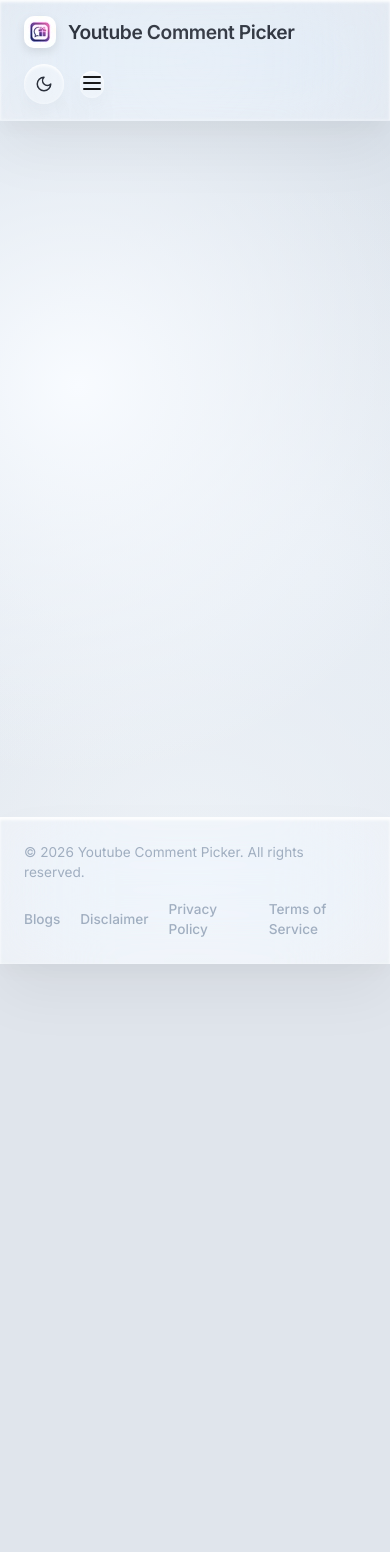
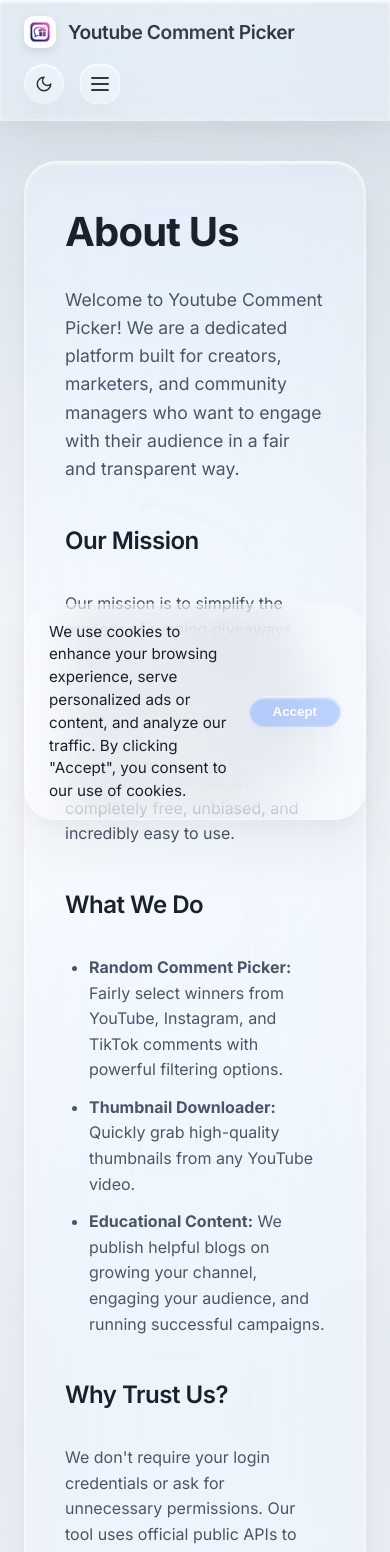
Before and after one commit to qayyum100/youtube-comment-picker, a React (Vite) app: page /about in a window 390 px wide. Shown: the top 1552 px of the page. Before the commit the page ends 964 px from the top, so only its background shows below. Built offline with nearby package versions, Linux system fonts and the light colour scheme.

Commit message:
Blogs added...,

```diff
--- a/src/App.jsx
+++ b/src/App.jsx
@@ -10,6 +10,10 @@
 const ThumbnailDownloaderPage = lazy(() => import('./pages/ThumbnailDownloaderPage'));
 const BlogIndexPage = lazy(() => import('./pages/BlogIndexPage'));
 const BlogPostPage = lazy(() => import('./pages/BlogPostPage'));
+const AboutPage = lazy(() => import('./pages/AboutPage'));
+const ContactPage = lazy(() => import('./pages/ContactPage'));
+
+import CookieConsent from './components/CookieConsent';
 
 function Navigation({ isMobileMenuOpen, setIsMobileMenuOpen }) {
   const location = useLocation();
@@ -84,6 +88,8 @@
           <Route path="/thumbnail-downloader" element={<ThumbnailDownloaderPage />} />
           <Route path="/blogs" element={<BlogIndexPage />} />
           <Route path="/blog/:slug" element={<BlogPostPage />} />
+          <Route path="/about" element={<AboutPage />} />
+          <Route path="/contact" element={<ContactPage />} />
         </Routes>
       </Suspense>
     </div>
@@ -197,6 +203,8 @@
           <div className="container" style={{ display: 'flex', justifyContent: 'space-between', alignItems: 'center', flexWrap: 'wrap', gap: '16px' }}>
             <span>© 2026 Youtube Comment Picker. All rights reserved.</span>
             <div style={{ display: 'flex', gap: '20px', alignItems: 'center', fontWeight: '500' }}>
+              <Link to="/about" style={{ color: 'inherit', textDecoration: 'none', transition: 'color 0.2s' }}>About</Link>
+              <Link to="/contact" style={{ color: 'inherit', textDecoration: 'none', transition: 'color 0.2s' }}>Contact</Link>
               <Link to="/blogs" style={{ color: 'inherit', textDecoration: 'none', transition: 'color 0.2s' }}>Blogs</Link>
               <span role="button" tabIndex={0} style={{ cursor: 'pointer', transition: 'color 0.2s' }} onClick={() => setShowDisclaimer(true)} onKeyDown={(e) => e.key === 'Enter' && setShowDisclaimer(true)}>Disclaimer</span>
               <span role="button" tabIndex={0} style={{ cursor: 'pointer', transition: 'color 0.2s' }} onClick={() => setShowPrivacy(true)} onKeyDown={(e) => e.key === 'Enter' && setShowPrivacy(true)}>Privacy Policy</span>
@@ -212,6 +220,7 @@
           {showDisclaimer && <DisclaimerModal onClose={() => setShowDisclaimer(false)} />}
         </AnimatePresence>
 
+        <CookieConsent />
       </div>
     </BrowserRouter>
   );
--- /dev/null
+++ b/src/components/CookieConsent.jsx
@@ -0,0 +1,68 @@
+import React, { useState, useEffect } from 'react';
+
+export default function CookieConsent() {
+  const [isVisible, setIsVisible] = useState(false);
+
+  useEffect(() => {
+    const consent = localStorage.getItem('cookie-consent');
+    if (!consent) {
+      setIsVisible(true);
+    }
+  }, []);
+
+  const handleAccept = () => {
+    localStorage.setItem('cookie-consent', 'accepted');
+    setIsVisible(false);
+  };
+
+  if (!isVisible) return null;
+
+  return (
+    <div style={{
+      position: 'fixed',
+      bottom: '24px',
+      left: '24px',
+      right: '24px',
+      backgroundColor: 'var(--glass-bg-base)',
+      backdropFilter: 'blur(20px)',
+      WebkitBackdropFilter: 'blur(20px)',
+      border: 'var(--glass-border)',
+      borderRadius: 'var(--radius-lg)',
+      padding: '16px 24px',
+      display: 'flex',
+      flexDirection: 'row',
+      alignItems: 'center',
+      justifyContent: 'space-between',
+      gap: '16px',
+      boxShadow: 'var(--glass-shadow)',
+      zIndex: 9999,
+      flexWrap: 'wrap'
+    }}>
+      <div style={{ flex: '1 1 min-content' }}>
+        <p style={{ margin: 0, fontSize: '0.95rem', color: 'var(--text-primary)', lineHeight: '1.5' }}>
+          We use cookies to enhance your browsing experience, serve personalized ads or content, and analyze our traffic. By clicking "Accept", you consent to our use of cookies.
+        </p>
+      </div>
+      <div style={{ display: 'flex', gap: '12px' }}>
+        <button
+          onClick={handleAccept}
+          className="liquid-glass"
+          style={{
+            padding: '8px 24px',
+            backgroundColor: 'var(--glow-primary)',
+            color: '#fff',
+            border: 'none',
+            borderRadius: 'var(--radius-md)',
+            fontWeight: '600',
+            cursor: 'pointer',
+            transition: 'transform 0.2s'
+          }}
+          onMouseEnter={e => e.currentTarget.style.transform = 'scale(1.05)'}
+          onMouseLeave={e => e.currentTarget.style.transform = 'scale(1)'}
+        >
+          Accept
+        </button>
+      </div>
+    </div>
+  );
+}
--- a/src/index.css
+++ b/src/index.css
@@ -150,7 +150,27 @@
   gap: 16px;
 }
 
+.mobile-menu-btn {
+  display: none;
+  align-items: center;
+  justify-content: center;
+  width: 40px;
+  height: 40px;
+  cursor: pointer;
+  transition: transform 0.15s;
+  color: var(--text-primary);
+}
+
+.mobile-menu-btn:hover {
+  transform: scale(1.1);
+}
+
 @media (max-width: 768px) {
+  .mobile-menu-btn {
+    display: flex;
+  }
+
+
   .nav-container {
     display: none;
     flex-direction: column;
--- /dev/null
+++ b/src/pages/AboutPage.jsx
@@ -0,0 +1,39 @@
+import React from 'react';
+
+export default function AboutPage() {
+  return (
+    <main className="container" style={{ padding: '40px 24px', maxWidth: '800px' }}>
+      <div className="liquid-glass" style={{ padding: '40px', display: 'flex', flexDirection: 'column', gap: '24px' }}>
+        <h1 style={{ fontSize: '2.5rem', fontWeight: 'bold', margin: 0, color: 'var(--text-primary)' }}>
+          About Us
+        </h1>
+        <p style={{ fontSize: '1.1rem', color: 'var(--text-secondary)', lineHeight: '1.6' }}>
+          Welcome to Youtube Comment Picker! We are a dedicated platform built for creators, marketers, and community managers who want to engage with their audience in a fair and transparent way.
+        </p>
+
+        <h2 style={{ fontSize: '1.5rem', fontWeight: '600', color: 'var(--text-primary)', marginTop: '16px', marginBottom: '8px' }}>
+          Our Mission
+        </h2>
+        <p style={{ fontSize: '1rem', color: 'var(--text-secondary)', lineHeight: '1.6' }}>
+          Our mission is to simplify the process of running giveaways, contests, and sweepstakes on social media. We understand that manually picking a winner from thousands of comments is a tedious and error-prone process. We provide tools that are completely free, unbiased, and incredibly easy to use.
+        </p>
+
+        <h2 style={{ fontSize: '1.5rem', fontWeight: '600', color: 'var(--text-primary)', marginTop: '16px', marginBottom: '8px' }}>
+          What We Do
+        </h2>
+        <ul style={{ fontSize: '1rem', color: 'var(--text-secondary)', lineHeight: '1.6', paddingLeft: '24px', display: 'flex', flexDirection: 'column', gap: '12px' }}>
+          <li><strong>Random Comment Picker:</strong> Fairly select winners from YouTube, Instagram, and TikTok comments with powerful filtering options.</li>
+          <li><strong>Thumbnail Downloader:</strong> Quickly grab high-quality thumbnails from any YouTube video.</li>
+          <li><strong>Educational Content:</strong> We publish helpful blogs on growing your channel, engaging your audience, and running successful campaigns.</li>
+        </ul>
+
+        <h2 style={{ fontSize: '1.5rem', fontWeight: '600', color: 'var(--text-primary)', marginTop: '16px', marginBottom: '8px' }}>
+          Why Trust Us?
+        </h2>
+        <p style={{ fontSize: '1rem', color: 'var(--text-secondary)', lineHeight: '1.6' }}>
+          We don't require your login credentials or ask for unnecessary permissions. Our tool uses official public APIs to ensure your data and your audience's privacy are always respected.
+        </p>
+      </div>
+    </main>
+  );
+}
--- /dev/null
+++ b/src/pages/ContactPage.jsx
@@ -0,0 +1,34 @@
+import React from 'react';
+
+export default function ContactPage() {
+  return (
+    <main className="container" style={{ padding: '40px 24px', maxWidth: '800px' }}>
+      <div className="liquid-glass" style={{ padding: '40px', display: 'flex', flexDirection: 'column', gap: '24px' }}>
+        <h1 style={{ fontSize: '2.5rem', fontWeight: 'bold', margin: 0, color: 'var(--text-primary)' }}>
+          Contact Us
+        </h1>
+        <p style={{ fontSize: '1.1rem', color: 'var(--text-secondary)', lineHeight: '1.6' }}>
+          Have a question, feedback, or a partnership inquiry? We'd love to hear from you. Please reach out using the information below.
+        </p>
+
+        <div style={{ marginTop: '16px', display: 'flex', flexDirection: 'column', gap: '16px' }}>
+          <div>
+            <h3 style={{ fontSize: '1.2rem', fontWeight: '600', color: 'var(--text-primary)', margin: '0 0 8px 0' }}>Email Us</h3>
+            <p style={{ margin: 0, color: 'var(--text-secondary)' }}>
+              For general inquiries and support, email us at: <br/>
+              <a href="mailto:support@youtubecommentpicker.com" style={{ color: 'var(--glow-primary)', textDecoration: 'none', fontWeight: '500' }}>support@youtubecommentpicker.com</a>
+            </p>
+          </div>
+
+          <div>
+            <h3 style={{ fontSize: '1.2rem', fontWeight: '600', color: 'var(--text-primary)', margin: '16px 0 8px 0' }}>Business Inquiries</h3>
+            <p style={{ margin: 0, color: 'var(--text-secondary)' }}>
+              For partnerships and advertising, contact: <br/>
+              <a href="mailto:business@youtubecommentpicker.com" style={{ color: 'var(--glow-primary)', textDecoration: 'none', fontWeight: '500' }}>business@youtubecommentpicker.com</a>
+            </p>
+          </div>
+        </div>
+      </div>
+    </main>
+  );
+}
```
